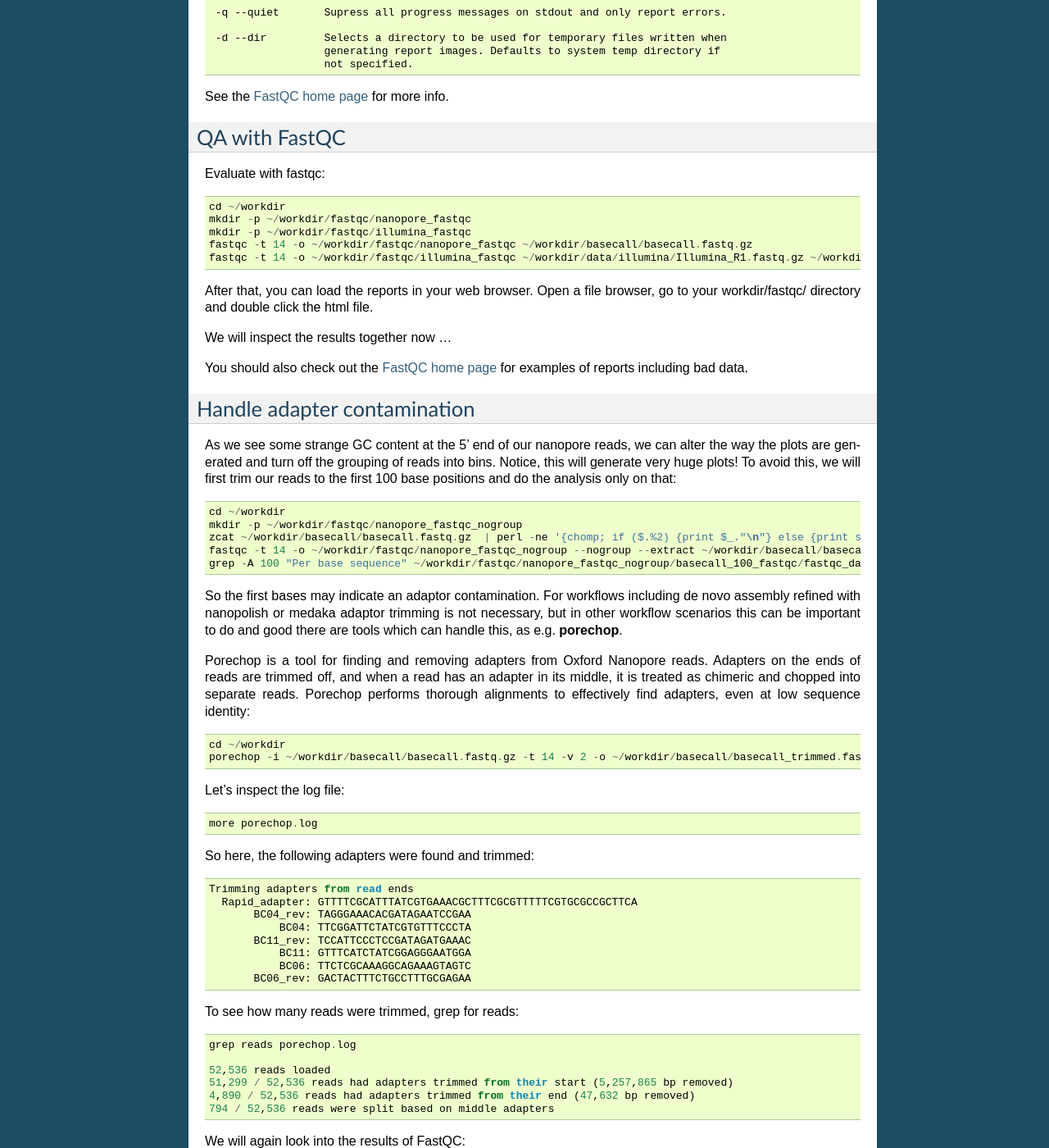
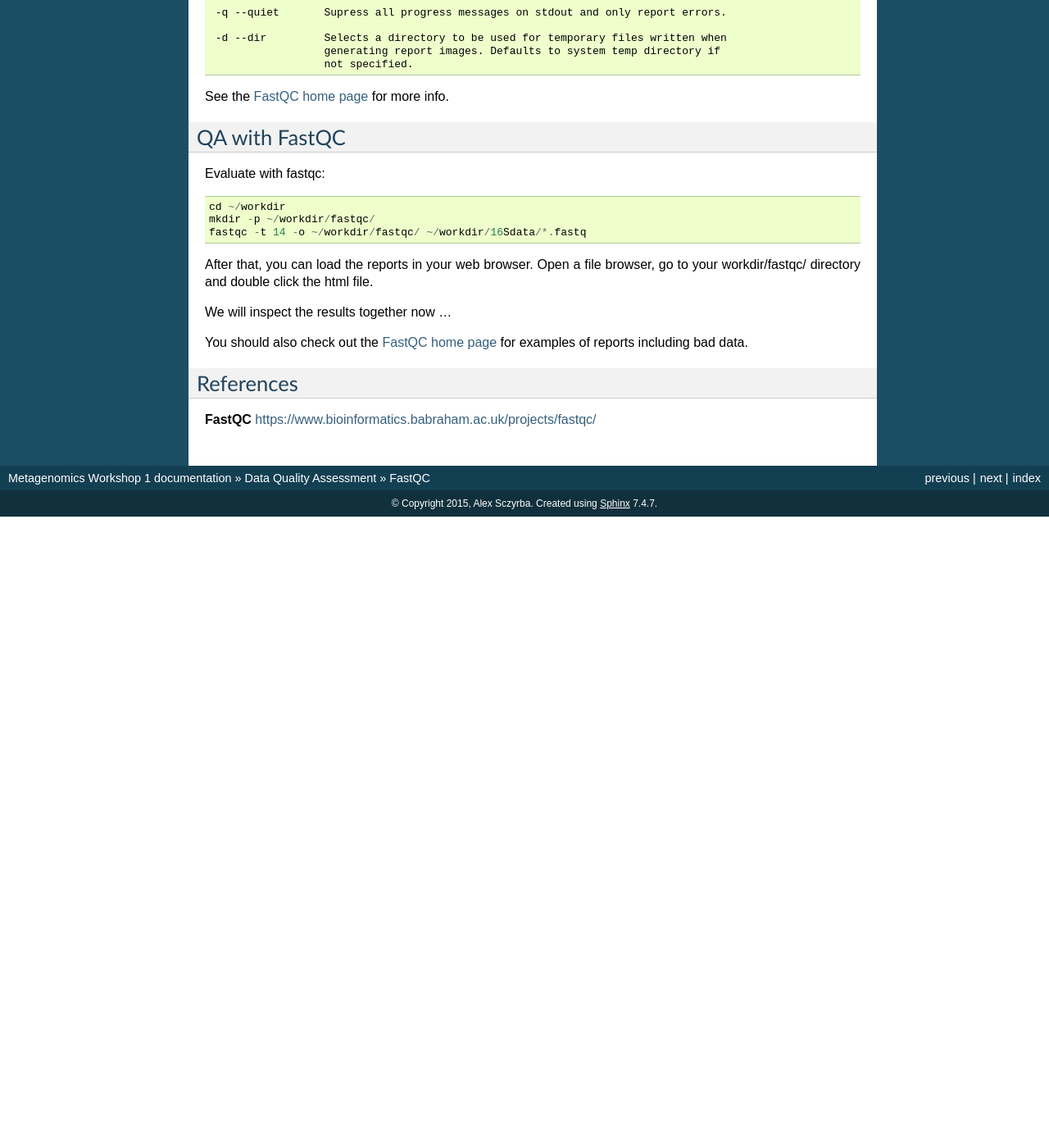
Before and after one commit to jueneman/16S-workshop-denbi, a Sphinx documentation site: the page built from docs/qc/fastqc.rst, in a window 1280 px wide and 1400 px high, scrolled down 1469 px. Shown: the whole window at 82% size. Built offline with Sphinx 7.4.7, drawn with Linux system fonts in a browser that asks for light colours; after the commit the page ends 2099 px from its top, so only the background shows below that; some of the changed text lies outside the part shown.

Commit message:
Update fastqc.rst

```diff
--- a/docs/qc/fastqc.rst
+++ b/docs/qc/fastqc.rst
@@ -101,10 +101,8 @@ QA with FastQC
 Evaluate with fastqc::
 
   cd ~/workdir
-  mkdir -p ~/workdir/fastqc/nanopore_fastqc
-  mkdir -p ~/workdir/fastqc/illumina_fastqc
-  fastqc -t 14 -o ~/workdir/fastqc/nanopore_fastqc ~/workdir/basecall/basecall.fastq.gz
-  fastqc -t 14 -o ~/workdir/fastqc/illumina_fastqc ~/workdir/data/illumina/Illumina_R1.fastq.gz ~/workdir/data/illumina/Illumina_R2.fastq.gz
+  mkdir -p ~/workdir/fastqc/
+  fastqc -t 14 -o ~/workdir/fastqc/ ~/workdir/16Sdata/*.fastq
 
 After that, you can load the reports in your web browser. Open a file browser, go to your workdir/fastqc/ directory and double click the html file.
 
@@ -113,57 +111,8 @@ We will inspect the results together now ...
 You should also check out the `FastQC home page <http://www.bioinformatics.babraham.ac.uk/projects/fastqc/>`_ for examples
 of reports including bad data.
 
-Handle adapter contamination
-^^^^^^^^^^^^^^^^^^^^^^^^^^^^
-
-As we see some strange GC content at the 5' end of our nanopore reads, we can alter the way the plots are generated and turn off the grouping of reads into bins. Notice, this will generate very huge plots! To avoid this, we will first trim our reads to the first 100 base positions and do the analysis only on that::
-
-  cd ~/workdir
-  mkdir -p ~/workdir/fastqc/nanopore_fastqc_nogroup
-  zcat ~/workdir/basecall/basecall.fastq.gz  | perl -ne '{chomp; if ($.%2) {print $_."\n"} else {print substr($_,0,100)."\n"} }' | gzip > ~/workdir/basecall/basecall_100.fastq.gz
-  fastqc -t 14 -o ~/workdir/fastqc/nanopore_fastqc_nogroup --nogroup --extract ~/workdir/basecall/basecall_100.fastq.gz
-  grep -A 100 "Per base sequence" ~/workdir/fastqc/nanopore_fastqc_nogroup/basecall_100_fastqc/fastqc_data.txt
-
-So the first bases may indicate an adaptor contamination. For workflows including de novo assembly refined with nanopolish or medaka adaptor trimming is not necessary, but in other workflow scenarios this can be important to do and good there are tools which can handle this, as e.g. **porechop**.
-
-Porechop is a tool for finding and removing adapters from Oxford Nanopore reads. Adapters on the ends of reads are trimmed off, and when a read has an adapter in its middle, it is treated as chimeric and chopped into separate reads. Porechop performs thorough alignments to effectively find adapters, even at low sequence identity::
-
-  cd ~/workdir
-  porechop -i ~/workdir/basecall/basecall.fastq.gz -t 14 -v 2 -o ~/workdir/basecall/basecall_trimmed.fastq.gz > porechop.log
-
-Let's inspect the log file::
-
-  more porechop.log
-
-So here, the following adapters were found and trimmed::
-
-  Trimming adapters from read ends
-    Rapid_adapter: GTTTTCGCATTTATCGTGAAACGCTTTCGCGTTTTTCGTGCGCCGCTTCA
-         BC04_rev: TAGGGAAACACGATAGAATCCGAA
-             BC04: TTCGGATTCTATCGTGTTTCCCTA
-         BC11_rev: TCCATTCCCTCCGATAGATGAAAC
-             BC11: GTTTCATCTATCGGAGGGAATGGA
-             BC06: TTCTCGCAAAGGCAGAAAGTAGTC
-         BC06_rev: GACTACTTTCTGCCTTTGCGAGAA
-
-To see how many reads were trimmed, grep for reads::
-
-  grep reads porechop.log
-
-  52,536 reads loaded
-  51,299 / 52,536 reads had adapters trimmed from their start (5,257,865 bp removed)
-  4,890 / 52,536 reads had adapters trimmed from their end (47,632 bp removed)
-  794 / 52,536 reads were split based on middle adapters
-
-
-We will again look into the results of FastQC::
-
-  mkdir -p ~/workdir/fastqc/nanopore_fastqc_trimmed/
-  fastqc -t 14 -o  ~/workdir/fastqc/nanopore_fastqc_trimmed/  ~/workdir/basecall/basecall_trimmed.fastq.gz
 
 References
 ^^^^^^^^^^
 
 **FastQC** https://www.bioinformatics.babraham.ac.uk/projects/fastqc/
-
-**Porechop** https://github.com/rrwick/Porechop
```
